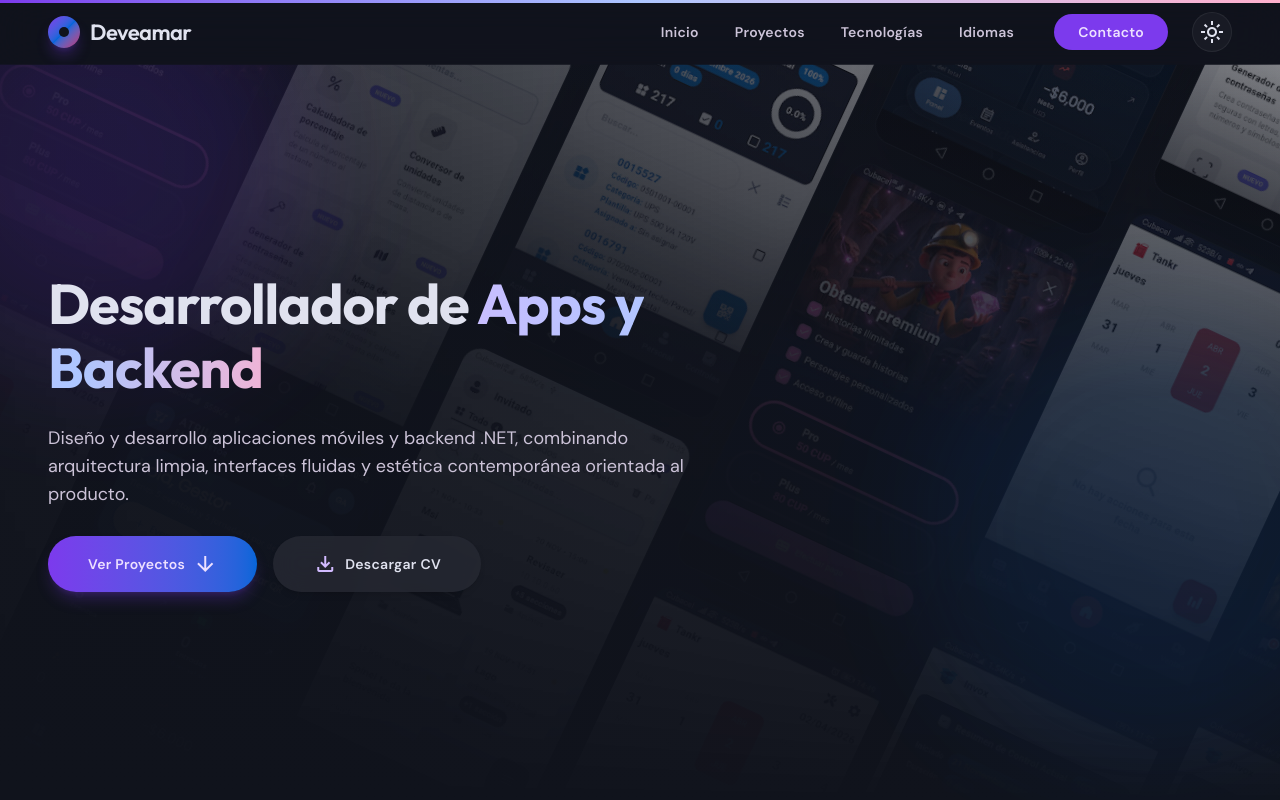
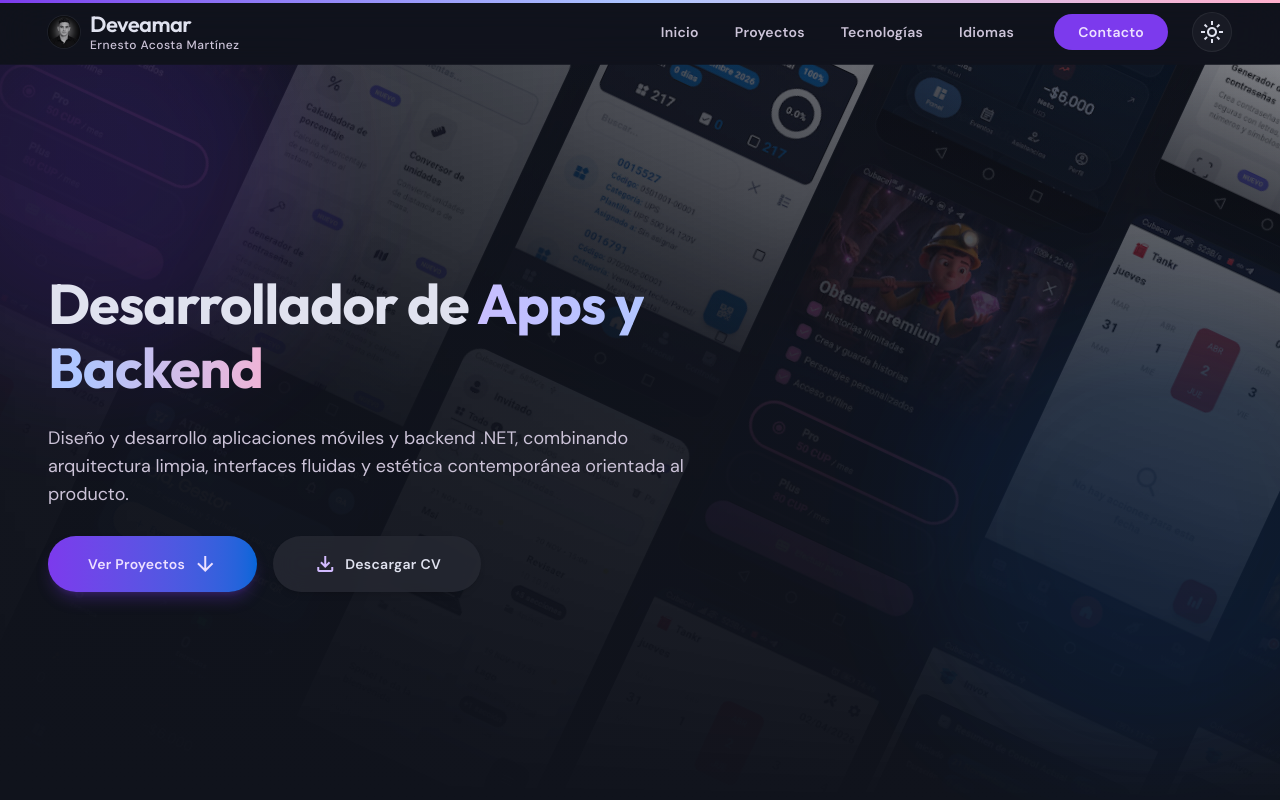
Before and after one commit to Terminal99-en/deveamar-portfolio, a React (Vite) app: page / in a window 1280 px wide. Shown: the top 800 px of the page. Built offline with nearby package versions, Linux system fonts and the light colour scheme.

Commit message:
feat(header): avatar real por tema y nombre bajo Deveamar
Reemplaza el circulo degradado por la foto 512x512 en WebP (avatar-black/white) y agrega Ernesto Acosta Martinez bajo la marca.

```diff
--- a/src/components/Header.jsx
+++ b/src/components/Header.jsx
@@ -6,6 +6,12 @@ import {
   useScroll,
 } from "framer-motion";
 import { Icon } from "./ui";
+import { asset } from "../data";
+
+const AVATARS = {
+  dark: asset("/images/brand/avatar-black.webp"),
+  light: asset("/images/brand/avatar-white.webp"),
+};
 
 const NAV_LINKS = [
   { id: "inicio", label: "Inicio" },
@@ -100,11 +106,21 @@ export default function Header({ theme, onToggleTheme }) {
           className="group flex items-center gap-2.5"
           aria-label="Deveamar — inicio"
         >
-          <span className="grid h-8 w-8 place-items-center rounded-full bg-gradient-to-br from-primary-container via-secondary-container to-tertiary-container shadow-lg shadow-primary-container/30 transition-transform duration-500 group-hover:rotate-[20deg]">
-            <span className="h-2.5 w-2.5 rounded-full bg-surface" />
-          </span>
-          <span className="font-headline-sm text-headline-sm tracking-tight text-on-surface">
-            Deveamar
+          <img
+            src={theme === "light" ? AVATARS.light : AVATARS.dark}
+            alt=""
+            width={512}
+            height={512}
+            decoding="async"
+            className="h-8 w-8 shrink-0 rounded-full object-cover ring-1 ring-hairline transition-transform duration-500 group-hover:scale-105"
+          />
+          <span className="flex min-w-0 flex-col">
+            <span className="font-headline-sm text-headline-sm leading-none tracking-tight text-on-surface">
+              Deveamar
+            </span>
+            <span className="mt-1 truncate font-label-sm text-label-sm leading-none text-on-surface-variant">
+              Ernesto Acosta Martínez
+            </span>
           </span>
         </a>
 
--- a/src/data.js
+++ b/src/data.js
@@ -1,6 +1,6 @@
 // Contenido del portafolio. Las capturas provienen de code.html.
 
-const asset = (path) => `${import.meta.env.BASE_URL}${path.replace(/^\//, "")}`;
+export const asset = (path) => `${import.meta.env.BASE_URL}${path.replace(/^\//, "")}`;
 
 const screens = [
   { id: "storyteller-home", app: "Storyteller", alt: "Storyteller — pantalla principal", src: asset("/images/apps/storyteller-home.jpg") },
```
Also changed, not shown: public/images/brand/avatar-black.webp (added), public/images/brand/avatar-white.webp (added).
